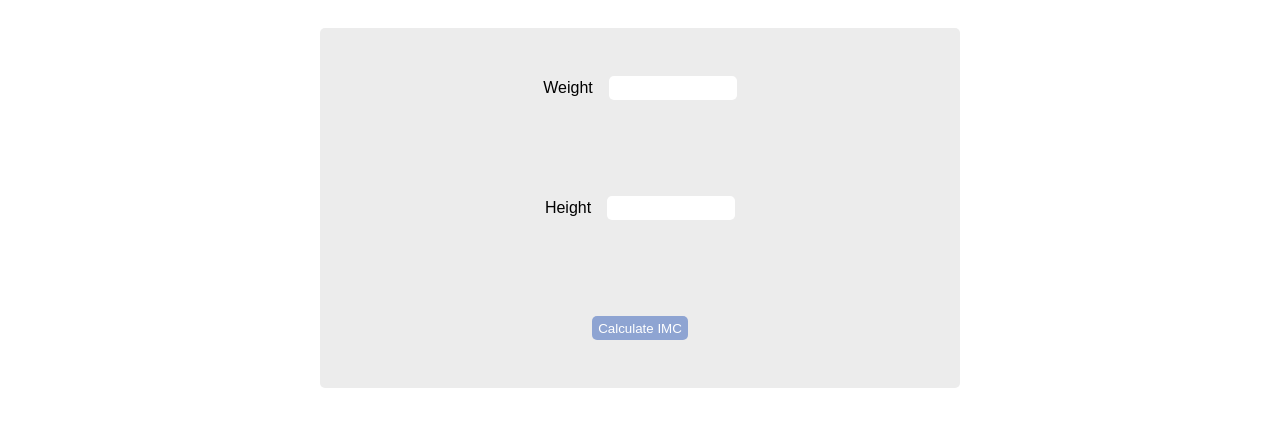
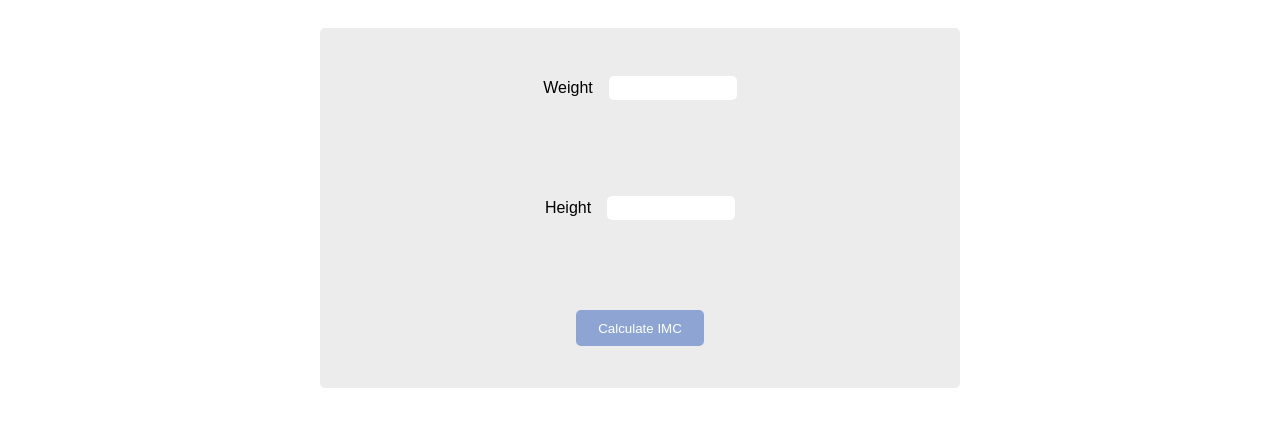
Before and after one commit to DiegoPlaninscheck/server-side-homework, a website: page public/IMC/imc.html in a window 1280 px wide. Shown: the part 180-606 px from the top of the page. Drawn offline with Linux system fonts and the light colour scheme.

Commit message:
finalizing

```diff
--- a/public/Calculator/style.css
+++ b/public/Calculator/style.css
@@ -113,8 +113,10 @@
 }
 
 .containerInput button {
-    width: 15%;
-    height: 20%;
+    min-width: 15%;
+    width: 20%;
+    min-height: 20%;
+    height: 30%;
     color: #fff;
     cursor: pointer;
     border: none;
--- a/public/IMC/style.css
+++ b/public/IMC/style.css
@@ -113,8 +113,10 @@
 }
 
 .containerInput button {
-    width: 15%;
-    height: 20%;
+    min-width: 15%;
+    width: 20%;
+    min-height: 20%;
+    height: 30%;
     color: #fff;
     cursor: pointer;
     border: none;
--- a/public/home/style.css
+++ b/public/home/style.css
@@ -33,7 +33,7 @@
 }
 
 .box {
-    width: 50%;
+    width: 100%;
     display: flex;
     justify-content: space-around;
     align-items: center;
```
